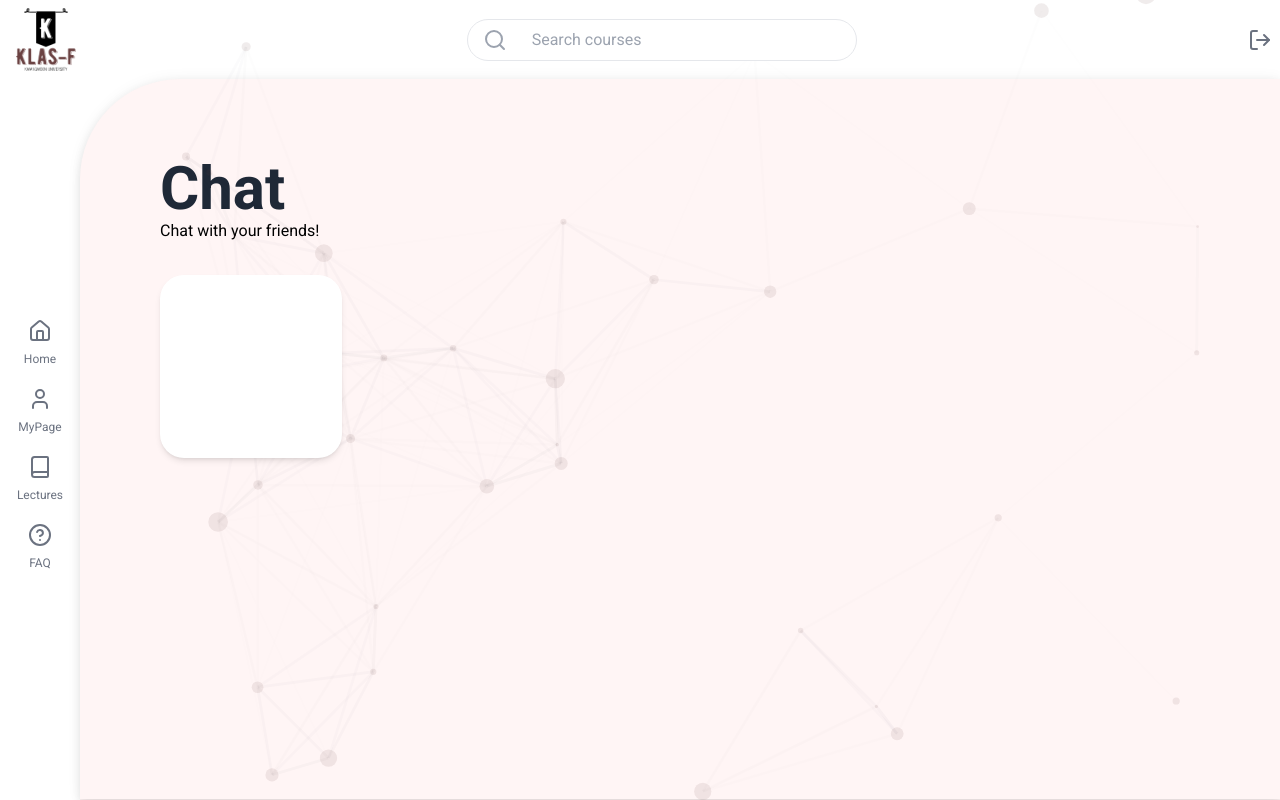
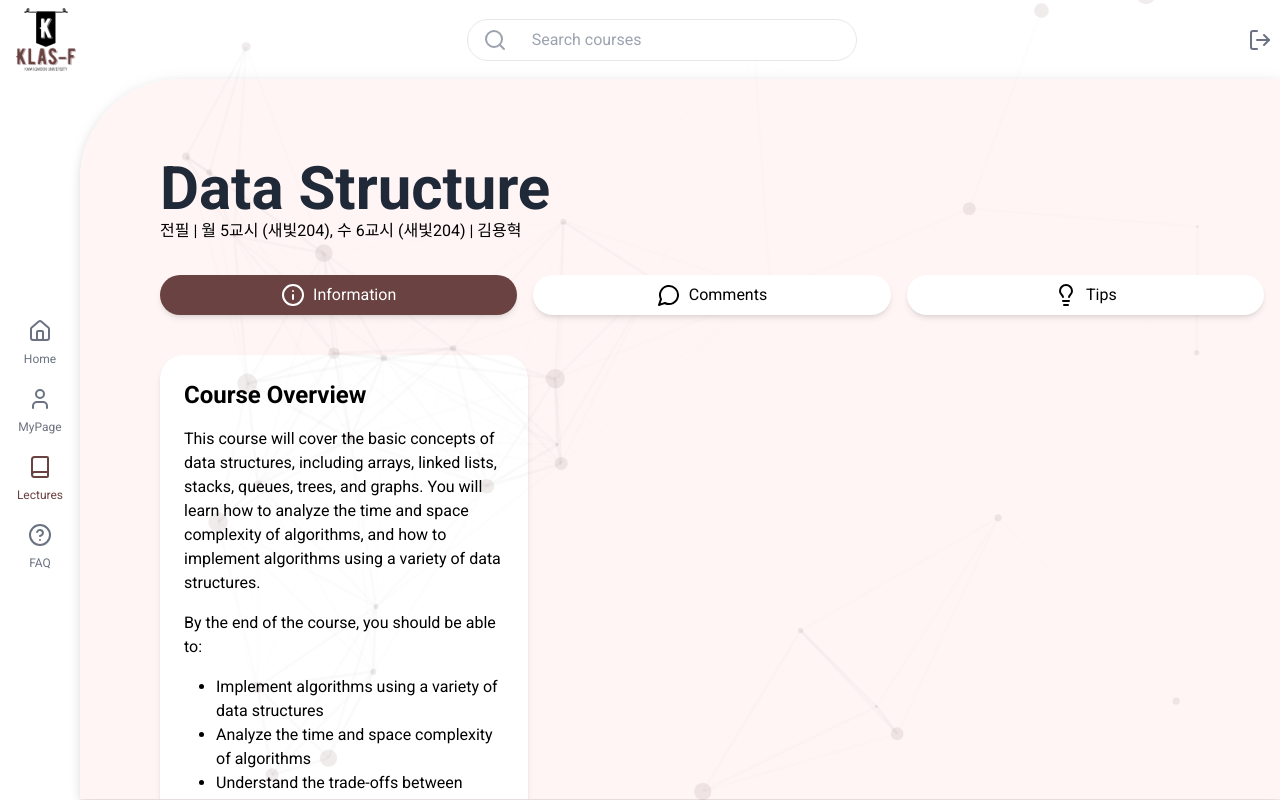
Before and after one commit to ChoiVadim/klas_f_fe, a React (Vite) app: page /lectures in a window 1280 px wide. Built offline with nearby package versions, Linux system fonts and the light colour scheme.

Commit message:
Add lecture page

```diff
--- a/src/components/sidebar.tsx
+++ b/src/components/sidebar.tsx
@@ -4,9 +4,9 @@ import { Home, User, Book, HelpCircle } from 'lucide-react';
 export default function Sidebar() {
     const location = useLocation();
     const homeColor = location.pathname === '/' ? 'text-primary' : 'text-muted-foreground';
-    const todoColor = location.pathname === '/todos' ? 'text-primary' : 'text-muted-foreground';
-    const chatColor = location.pathname === '/chat' ? 'text-primary' : 'text-muted-foreground';
-    const settingsColor = location.pathname === '/settings' ? 'text-primary' : 'text-muted-foreground';
+    const todoColor = location.pathname === '/mypage' ? 'text-primary' : 'text-muted-foreground';
+    const chatColor = location.pathname === '/lectures' ? 'text-primary' : 'text-muted-foreground';
+    const settingsColor = location.pathname === '/faq' ? 'text-primary' : 'text-muted-foreground';
 
     return (
         <div className="hidden md:flex w-20 min-h-[calc(100vh-4rem)] bg-card flex flex-col items-center align-center justify-center">
@@ -17,16 +17,19 @@ export default function Sidebar() {
             </Link>
             <span className={`text-xs font-medium mb-3 ${homeColor}`}>Home</span>
 
+            {/* MyPage */}
             <Link to="/mypage" className={`p-2 rounded-lg hover:bg-background transition-colors flex flex-col items-center ${todoColor} z-10`}>
                 <User className="w-6 h-6" />
             </Link>
             <span className={`text-xs font-medium mb-3 ${todoColor}`}>MyPage</span>
 
+            {/* Lectures */}
             <Link to="/lectures" className={`p-2 rounded-lg hover:bg-background transition-colors flex flex-col items-center ${chatColor} z-10`}>
                 <Book className="w-6 h-6" />
             </Link>
             <span className={`text-xs font-medium mb-3 ${chatColor}`}>Lectures</span>
 
+            {/* FAQ */}
             <Link to="/faq" className={`p-2 rounded-lg hover:bg-background transition-colors flex flex-col items-center ${settingsColor} z-10`}>
                 <HelpCircle className="w-6 h-6" />
             </Link>
--- a/src/routes/faq.tsx
+++ b/src/routes/faq.tsx
@@ -16,10 +16,10 @@ export default function FAQPage() {
             <div className="flex-1 bg-background overflow-y-auto ml-4 md:ml-0 items-center align-center p-4" id="main-content">
                 <div className="flex flex-col md:ml-16 md:mt-16">
                     <h1 className="text-6xl font-bold text-card-foreground">
-                        Chat
+                        FAQ
                     </h1>
                     <h2 className="font-medium mb-8 mr-10">
-                        Chat with your friends!
+                        Most asked questions are here!
                     </h2>
                     <div className="grid grid-cols-2 md:grid-cols-5 gap-4 md:gap-8 md:mr-16">
                         <div className="bg-card p-6 rounded-3xl shadow-md flex items-center aspect-square max-h-96 z-10">
--- a/src/routes/lectures.tsx
+++ b/src/routes/lectures.tsx
@@ -1,10 +1,12 @@
 import Header from "../components/header";
 import Sidebar from "../components/sidebar";
 import ParticlesBackground from "../components/ui/ParticlesBackground";
+import { Info, MessageCircle, Lightbulb } from 'lucide-react';
+
 
 export default function LecturesPage() {
     return (
-        <div className="min-h-screen bg-background overflow-hidden">
+    <div className="min-h-screen bg-background overflow-hidden">
         <ParticlesBackground />
         <Header />
 
@@ -14,21 +16,54 @@ export default function LecturesPage() {
 
             {/* Main Content */}
             <div className="flex-1 bg-background overflow-y-auto ml-4 md:ml-0 items-center align-center p-4" id="main-content">
+                {/* Right Column */}
                 <div className="flex flex-col md:ml-16 md:mt-16">
                     <h1 className="text-6xl font-bold text-card-foreground">
-                        Chat
+                        Data Structure
                     </h1>
                     <h2 className="font-medium mb-8 mr-10">
-                        Chat with your friends!
+                        전필 | 월 5교시 (새빛204), 수 6교시 (새빛204) | 김용혁
                     </h2>
-                    <div className="grid grid-cols-2 md:grid-cols-5 gap-4 md:gap-8 md:mr-16">
-                        <div className="bg-card p-6 rounded-3xl shadow-md flex items-center aspect-square max-h-96 z-10">
-                        </div>
+
+                    {/* Buttons */}
+                    <div className="flex flex-col md:flex-row gap-4 mb-10 w-fullmd:w-1/3">
+                        <button className="w-full bg-primary p-2 px-10 rounded-3xl shadow-md flex items-center justify-center z-10">
+                            <Info className="h-6 w-6 mr-2 text-white" />
+                            <h1 className="text-white text-center">
+                                Information
+                            </h1>
+                        </button>
+                        <button className="w-full p-2 px-10 rounded-3xl shadow-md flex items-center justify-center z-10 bg-card">
+                            <MessageCircle className="h-6 w-6 mr-2" />
+                            <h1 className="text-black text-center">
+                                Comments
+                            </h1>
+                        </button>
+                        <button className="w-full p-2 px-10 rounded-3xl shadow-md flex items-center justify-center z-10 bg-card">
+                            <Lightbulb className="h-6 w-6 mr-2" />
+                            <h1 className="text-black text-center">
+                                Tips
+                            </h1>
+                        </button>
                     </div>
+
+                    {/* Information */}
+                    <div className="bg-card p-6 rounded-3xl shadow-md md:w-1/3 h-full">
+                        <h2 className="text-2xl font-bold mb-4">Course Overview</h2>
+                        <p className="mb-4">This course will cover the basic concepts of data structures, including arrays, linked lists, stacks, queues, trees, and graphs. You will learn how to analyze the time and space complexity of algorithms, and how to implement algorithms using a variety of data structures.</p>
+                        <p className="mb-4">By the end of the course, you should be able to:</p>
+                        <ul className="list-disc pl-8 mb-4">
+                            <li>Implement algorithms using a variety of data structures</li>
+                            <li>Analyze the time and space complexity of algorithms</li>
+                            <li>Understand the trade-offs between different data structures</li>
+                        </ul>
+                        <p className="text-sm font-light">Note: This course is intended for beginners who are new to programming and data structures.</p>
+                    </div>
+
                 </div>
 
             </div>
         </div>
-      </div>
+    </div>
     )
 }
```
